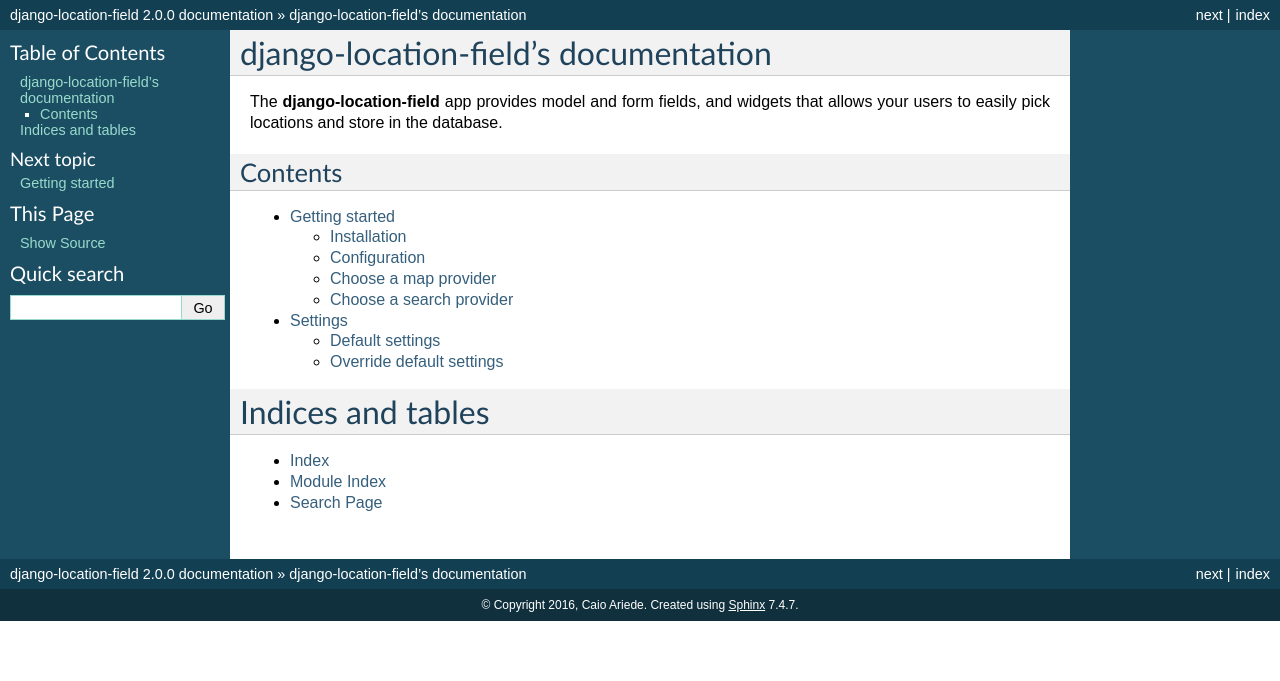
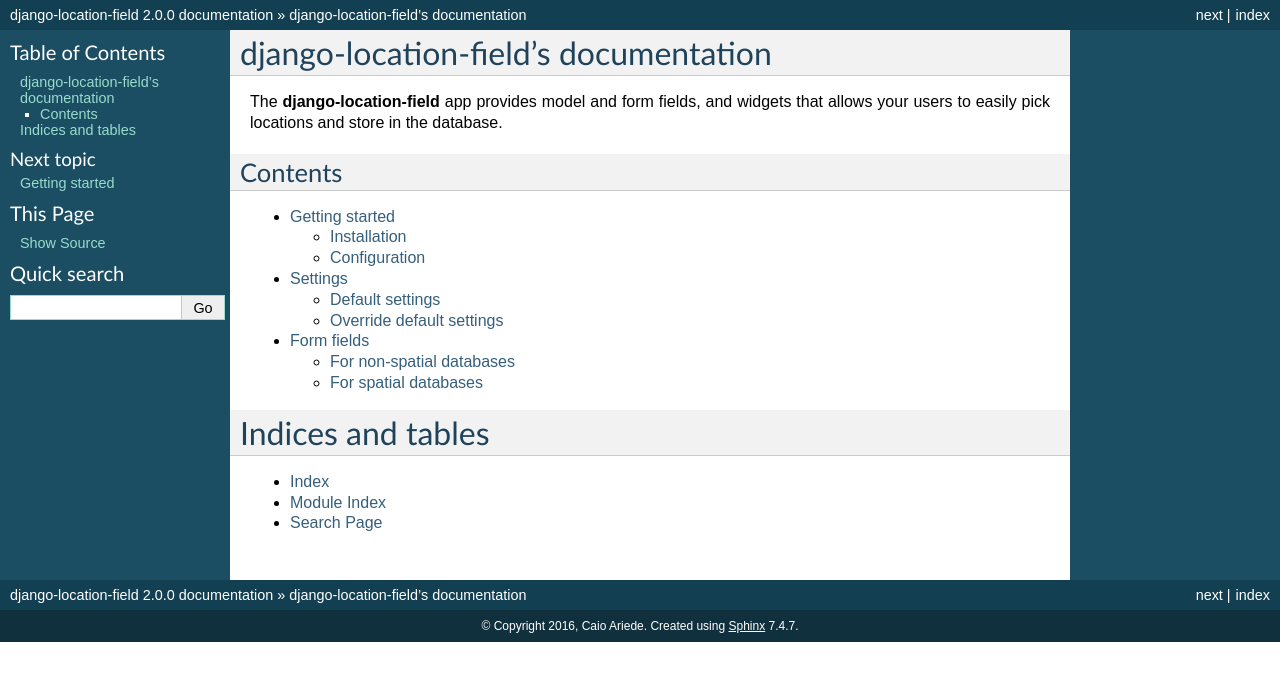
Before and after one commit to caioariede/django-location-field, a Sphinx documentation site: the page built from docs/source/index.rst, in a window 1280 px wide. Shown: the top 681 px of the page. Built offline with Sphinx 7.4.7, drawn with Linux system fonts in a browser that asks for light colours; some of the changed lines change nothing that is shown.

Commit message:
Documentation for form fields

```diff
--- /dev/null
+++ b/docs/source/formfields.rst
@@ -0,0 +1,63 @@
+***********
+Form fields
+***********
+
+There are two type of form fields, the ``PlainLocationField`` `for non-spatial
+databases <#for-non-spatial-databases>`__ and the ``LocationField`` `for
+spatial databases <#for-spatial-databases>`__ like PostGIS and SpatiaLite.
+
+The attributes that can be passed to both form fields are:
+
+============ ===========
+Attribute    Description
+============ ===========
+based_fields A list of fields that will be used to populate the location field
+zoom         The default zoom level for the map
+suffix       A suffix that will be added to the search string, like a city
+             name. Useful when you want to restrict the search to determined
+             areas.
+============ ===========
+
+
+For non-spatial databases
+-------------------------
+
+For non-spatial databases you may want to use the ``PlainLocationField``,
+which stores the latitude and longitude values as plain text.
+
+Example:
+
+.. code-block:: python
+
+    from django import forms
+    from location_field.forms.plain import PlainLocationField
+
+    class Address(forms.Form):
+        city = forms.CharField()
+        location = PlainLocationField(based_fields=['city'],
+                                      initial='-22.2876834,-49.1607606')
+
+
+For spatial databases
+---------------------
+
+For spatial databases like ``PostGIS`` and ``SpatiaLite`` you may want to use
+the ``LocationField``, which stores the latitude and longitude values as a
+`Point <https://docs.djangoproject.com/en/dev/ref/contrib/gis/geos/#point>`_
+object.
+
+Example:
+
+
+.. code-block:: python
+
+    from django import forms
+    from django.contrib.gis.geos import Point
+
+    from location_field.forms.plain import PlainLocationField
+
+
+    class Address(forms.Form):
+        city = forms.CharField()
+        location = LocationField(based_fields=['city'],
+                                 initial=Point(-49.1607606, -22.2876834))
--- a/docs/source/index.rst
+++ b/docs/source/index.rst
@@ -17,6 +17,7 @@
 
    install
    settings
+   formfields
 
 
 
--- a/docs/source/settings.rst
+++ b/docs/source/settings.rst
@@ -1,5 +1,6 @@
+********
 Settings
-========
+********
 
 Default settings
 ----------------
```
Also changed, not shown: docs/source/install.rst (+4 -3 lines).
